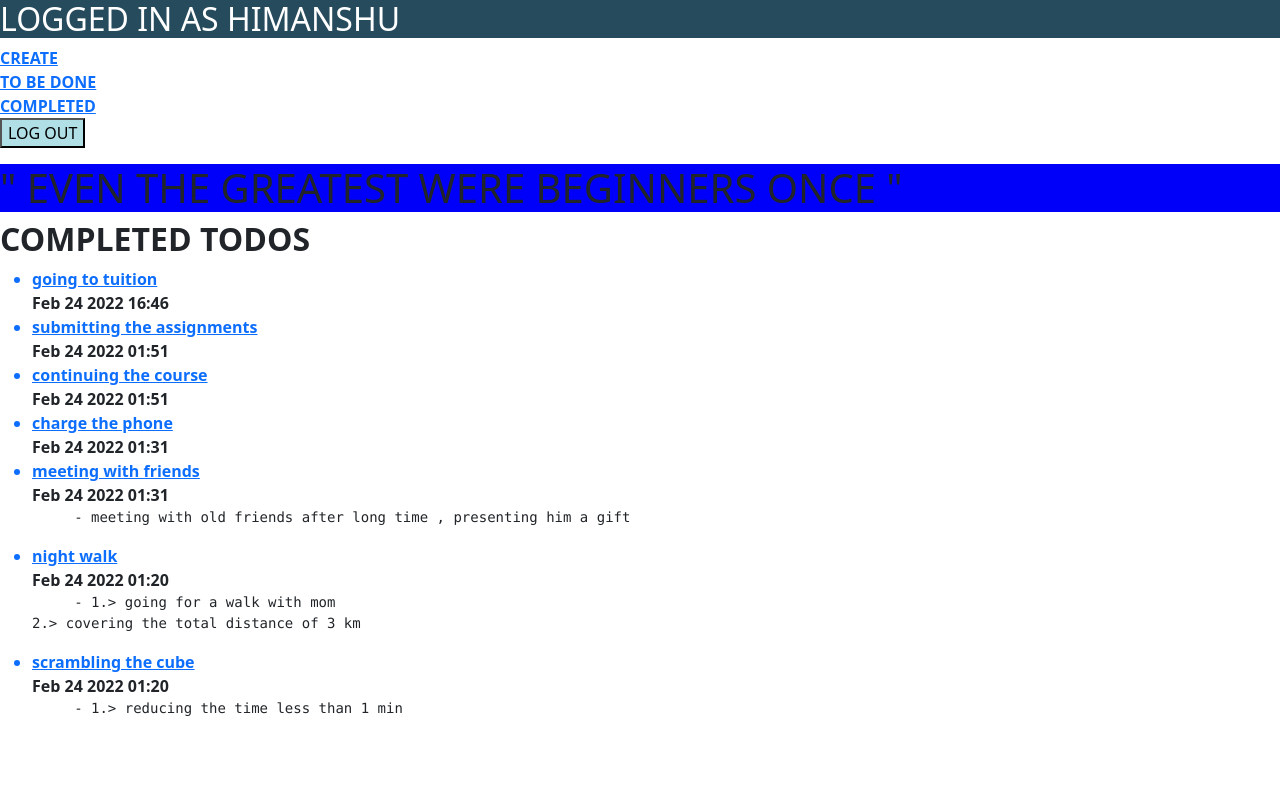
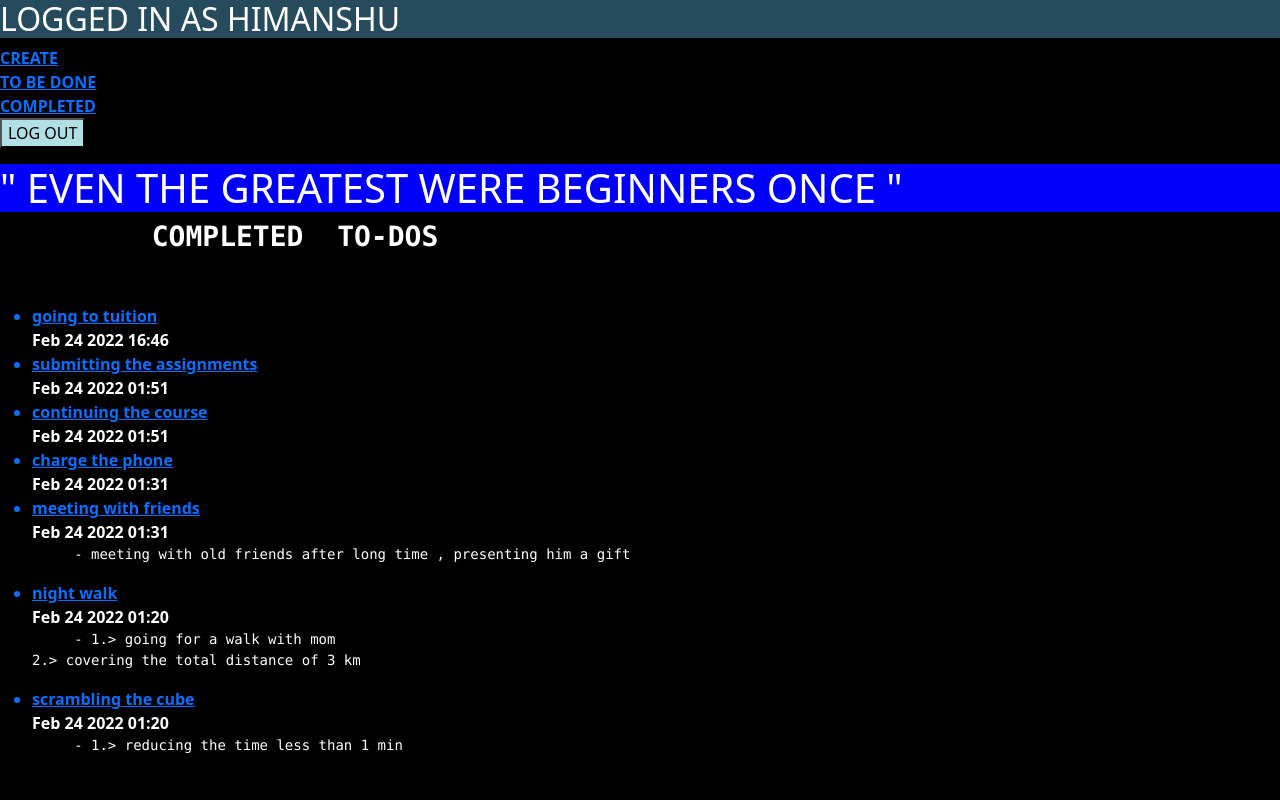
Before and after one commit to himanshu-skrpkvnp/django3-todowoo, a Django app: page /completed/ in a window 1280 px wide. Run offline with Django 4.2, Linux system fonts and the light colour scheme; a user stored in the database is signed in; data comes from the database, SQL or seed files in the repository; both versions use the stored data as it was after the commit.

Commit message:
third commit

```diff
--- a/todo/templates/todo/base.html
+++ b/todo/templates/todo/base.html
@@ -1,7 +1,8 @@
 {% if user.is_authenticated %}
-<font color="white">
+<body style="background-color : black" >
+<font color="white" >
 <h2 style="background-color : #264b5d">LOGGED IN AS {{ user.username|upper }}</h2>
-</font>
+
 <a href="{% url 'createtodo' %}"> <b> CREATE </b>  </a>
 <link href="https://cdn.jsdelivr.net/npm/bootstrap@5.1.3/dist/css/bootstrap.min.css" rel="stylesheet" integrity="sha384-1BmE4kWBq78iYhFldvKuhfTAU6auU8tT94WrHftjDbrCEXSU1oBoqyl2QvZ6jIW3" crossorigin="anonymous">
 <br>
@@ -26,3 +27,5 @@
 
 {% block content %}
 {% endblock %}
+</font>
+</body>
--- a/todo/templates/todo/completedtodos.html
+++ b/todo/templates/todo/completedtodos.html
@@ -7,7 +7,9 @@
 </h1>
 
 <h2>
-   <b>  COMPLETED TODOS </b>
+    <pre>
+     <b>    COMPLETED  TO-DOS   </b>
+    </pre>
 </h2>
 <ul>
 
--- a/todo/templates/todo/loginuser.html
+++ b/todo/templates/todo/loginuser.html
@@ -1,17 +1,21 @@
 {% extends 'todo/base.html' %}
 
 {% block content %}
+
 
 <h1 style="background-color : rgb(50,205,50)"> LOG IN  </h1>
 
 <h2 style="background-color : rgb(255,0,0)"> {{ error }}</h2>
 
-<form method="post">
+<form method="post"  >
+
     {% csrf_token %}
     {{ form.as_p }}
  <button type="submit" style="background-color : rgb(50,205,50)" >
      LOG IN
  </button>
+
 </form>
 
+
 {% endblock %}
--- a/todo/templates/todo/viewtodo.html
+++ b/todo/templates/todo/viewtodo.html
@@ -3,7 +3,7 @@
 {% block content %}
 {{ error }}
 <h1 style="background-color : rgb(70,70,25)">
-    {{  todo.title }}
+    {{  todo.title|upper }}
 </h1>
 
 <form method="POST">
```
Also changed, not shown: db.sqlite3.
